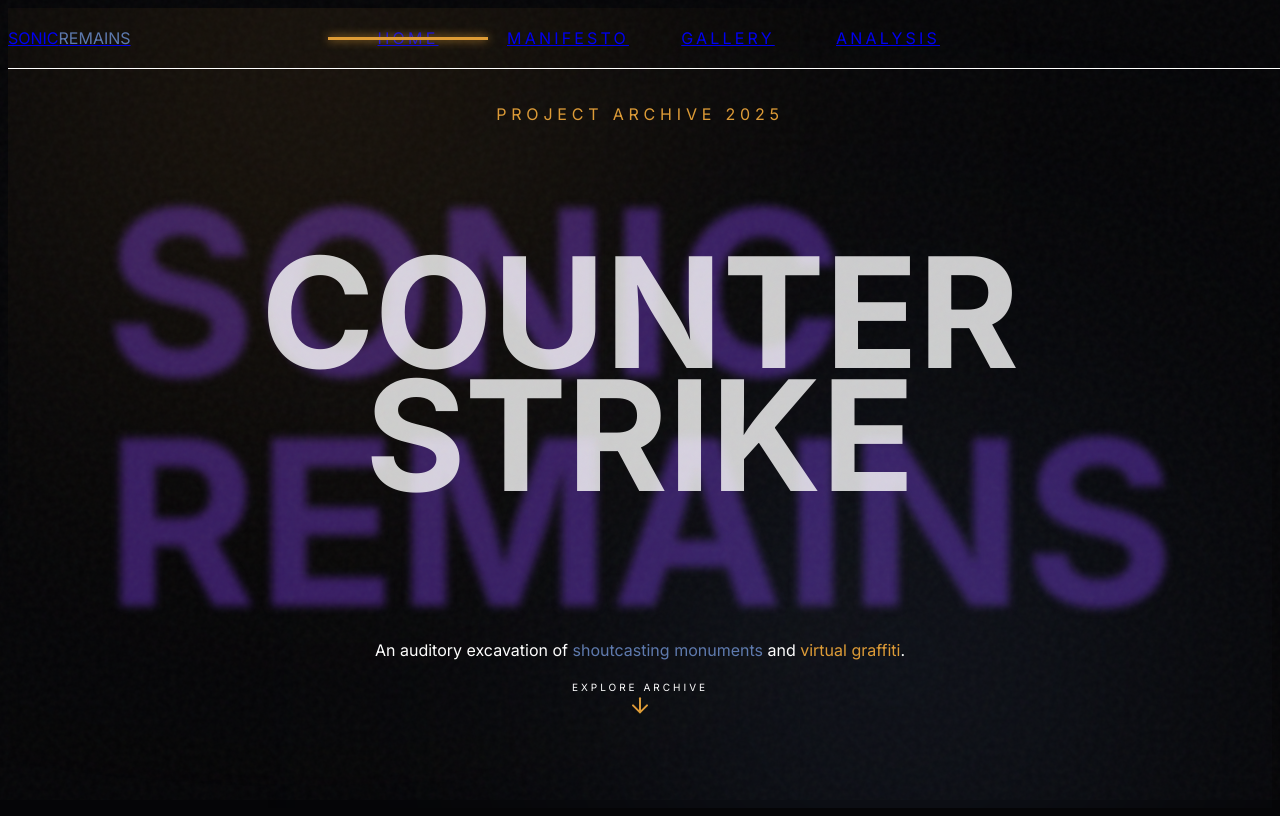
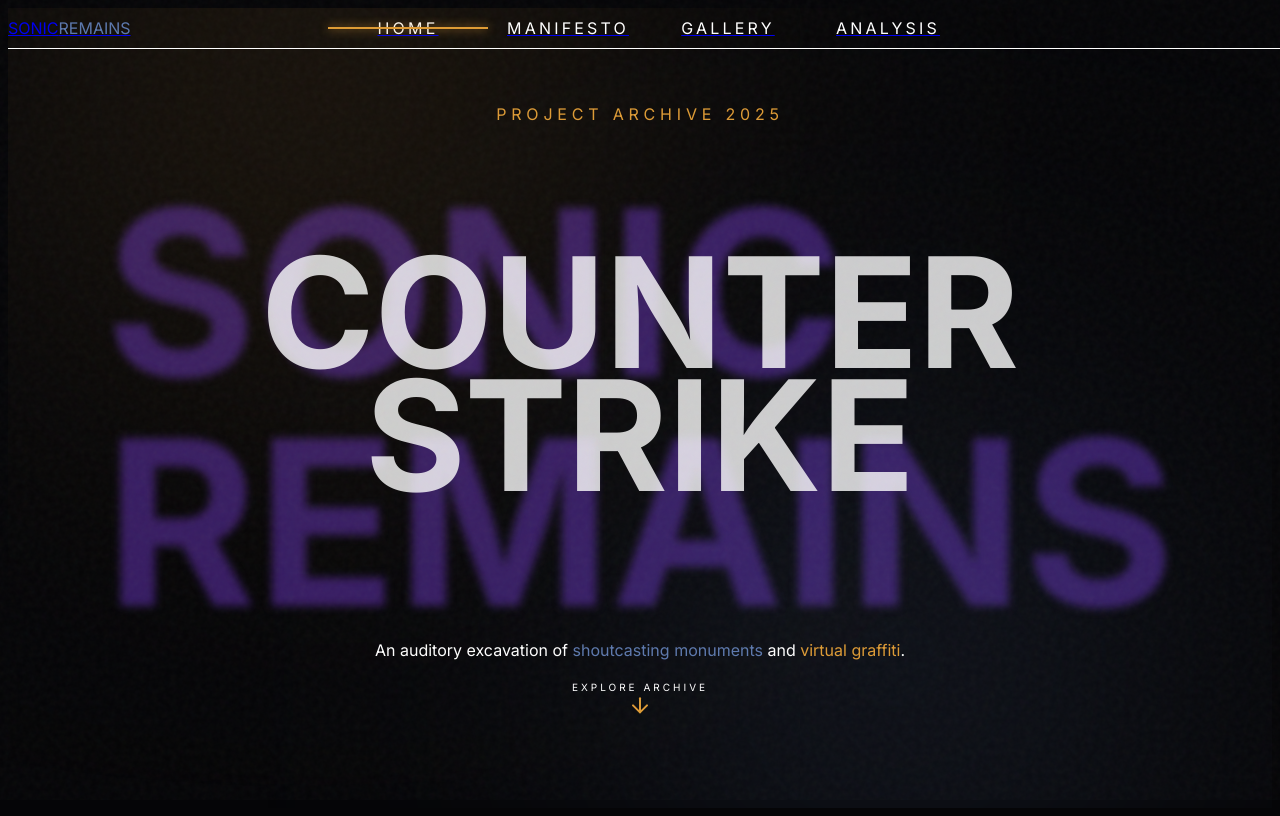
Before and after one commit to Victorxu86/cshighlight, a Next.js app: page / in a window 1280 px wide. Built offline with nearby package versions, Linux system fonts and the light colour scheme.

Commit message:
Navbar V8: Ultra-Thin (40px), Forced White Text with Inline Style, Hover Purple, Bottom Line Fixed

```diff
--- a/src/components/Navbar.tsx
+++ b/src/components/Navbar.tsx
@@ -28,20 +28,20 @@ export default function Navbar() {
       initial={{ y: -100 }}
       animate={{ y: 0 }}
       transition={{ duration: 0.8, ease: [0.16, 1, 0.3, 1] }}
-      // Explicit minimal heights: 60px base, 50px scrolled
+      // EXTREME HEIGHT REDUCTION: 40px Base
       className={cn(
-        "fixed top-0 left-0 right-0 z-50 w-full transition-all duration-500 border-b border-white/5",
+        "fixed top-0 left-0 right-0 z-50 w-full transition-all duration-500 border-b border-white/5 flex flex-col justify-center",
         scrolled
-            ? "bg-[#050507]/95 backdrop-blur-xl h-[50px]"
-            : "bg-transparent h-[60px]"
+            ? "bg-[#050507]/95 backdrop-blur-xl h-[40px]"
+            : "bg-transparent h-[40px]"
       )}
     >
       <div className="w-full h-full max-w-[1920px] mx-auto px-8 md:px-16 grid grid-cols-12 items-center relative">
 
         {/* Left: Brand (Col 1-3) */}
-        <div className="col-span-3 flex items-center">
-            <Link href="/" className="flex flex-col leading-none group">
-                <span className="font-display font-black text-xl tracking-tight uppercase text-white group-hover:text-[#d8b4fe] transition-colors duration-300">
+        <div className="col-span-3 flex items-center h-full">
+            <Link href="/" className="flex items-center h-full group">
+                <span className="font-display font-black text-lg tracking-tight uppercase text-white group-hover:text-[#d8b4fe] transition-colors duration-300">
                   Sonic<span className="text-[#5d79ae] group-hover:text-white transition-colors duration-300">Remains</span>
                 </span>
             </Link>
@@ -57,20 +57,24 @@ export default function Navbar() {
                  href={item.path}
                  className="relative h-full flex-1 flex items-center justify-center group"
                >
-                 {/* Text: Forced White, Bold, No Decor */}
-                 <span className={cn(
-                   "font-display text-sm font-bold uppercase tracking-[0.2em] relative z-10 transition-all duration-300 no-underline",
-                   "text-white group-hover:text-[#d8b4fe]"
-                 )}>
+                 {/* Text: FORCED WHITE via inline style + utility */}
+                 <span
+                    style={{ color: isActive ? 'white' : 'white' }}
+                    className={cn(
+                        "font-display text-xs font-bold uppercase tracking-[0.2em] relative z-10 transition-all duration-300 no-underline transform",
+                        "group-hover:text-[#d8b4fe] group-hover:scale-105"
+                    )}
+                 >
                    {item.name}
                  </span>
 
-                 {/* Active Line - MOVED OUTSIDE OF LINK if possible, or absolutely positioned to bottom of header container */}
-                 {/* Since this is inside the flex item which is full height, bottom-0 refers to the bottom of the nav item which matches the header height */}
+                 {/* Active Line - MOVED TO ABSOLUTE BOTTOM OF HEADER CONTAINER using fixed positioning logic relative to item height */}
                  {isActive && (
                     <motion.div
                       layoutId="navline-active"
-                      className="absolute bottom-0 left-0 w-full h-[3px] bg-[#de9b35] shadow-[0_0_10px_#de9b35] z-50"
+                      className="absolute bottom-0 left-0 w-full h-[2px] bg-[#de9b35] shadow-[0_0_10px_#de9b35] z-50"
+                      initial={false}
+                      transition={{ type: "spring", stiffness: 500, damping: 30 }}
                     />
                  )}
                </Link>
```
